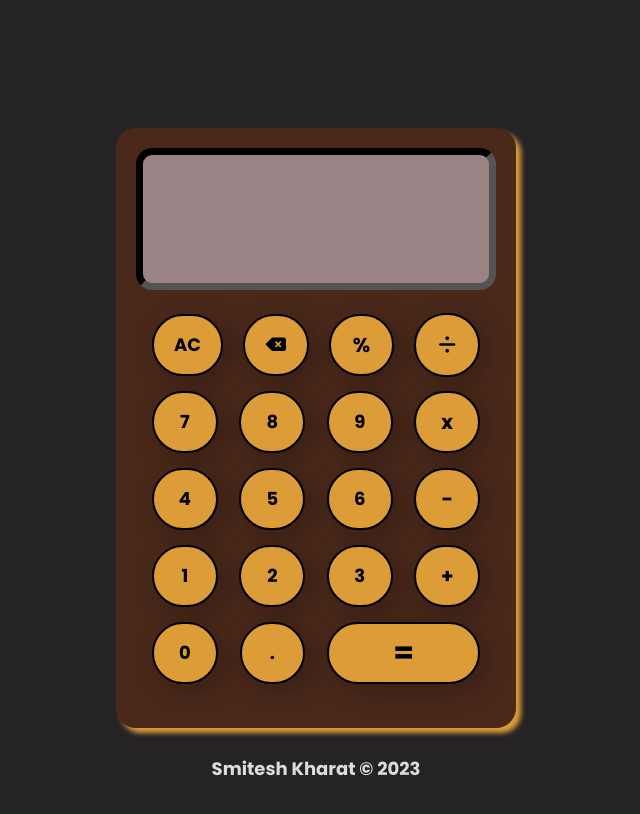
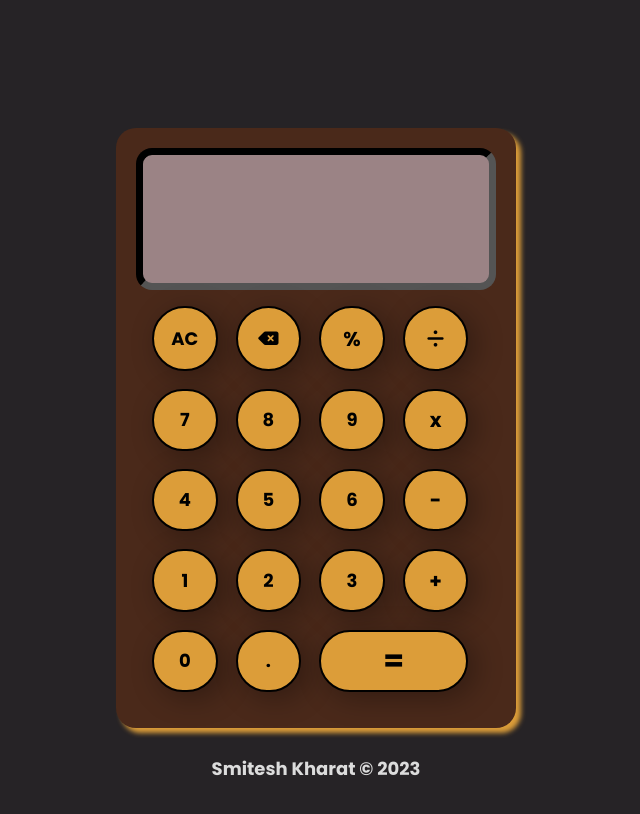
Before and after one commit to enigma9119/calculator, a plain HTML site: page index.html in a window 1280 px wide. Shown: the whole page, without its empty margins (324-964 px from the left). Drawn offline with Linux system fonts and the light colour scheme.

Commit message:
Align text in the display & simplify button layout
Center align display text and enlarge its font size. Remove row class
from the HTML and use flex-wrap instead to align the buttons.

```diff
--- a/index.html
+++ b/index.html
@@ -21,7 +21,6 @@
     <div class="container">
       <div class="display"></div>
       <div class="buttons">
-        <div class="row">
         <button class="clear-button">AC</button>
         <button class="clear-button">
           <i class="fa-solid fa-delete-left"></i>
@@ -30,32 +29,27 @@
         <button class="operator-button">
           <i class="fa-solid fa-divide"></i>
         </button>
-        </div>
-        <div class="row">
+
         <button>7</button>
         <button>8</button>
         <button>9</button>
         <button class="operator-button">x</button>
-        </div>
-        <div class="row">
+
         <button>4</button>
         <button>5</button>
         <button>6</button>
         <button class="operator-button">-</button>
-        </div>
-        <div class="row">
+
         <button>1</button>
         <button>2</button>
         <button>3</button>
         <button class="operator-button">+</button>
-        </div>
-        <div class="row small">
+
         <button>0</button>
         <button>.</button>
         <button class="equal-button">=</button>
       </div>
     </div>
-    </div>
     <footer>Smitesh Kharat © 2023</footer>
   </body>
 </html>
--- a/styles.css
+++ b/styles.css
@@ -30,7 +30,6 @@ body {
   height: 600px;
   display: flex;
   flex-direction: column;
-  justify-content: space-between;
   border-radius: 20px;
   box-shadow: 5px 5px 5px #dc9d39;
   background-color: #4a291a;
@@ -39,39 +38,31 @@ body {
 
 .display {
   flex: 1;
+  display: flex;
+  font-size: 30px;
   border: 7px inset black;
-  padding: 16px;
   border-radius: 16px;
   background-color: #9b8385;
+  justify-content: center;
+  align-items: center;
+  padding: 16px;
 }
 
 .buttons {
   flex: 4;
   display: flex;
-  flex-direction: column;
-  justify-content: space-between;
+  flex-wrap: wrap;
+  gap: 18px;
   padding: 16px;
 }
 
-.row {
-  flex: 1;
-  display: flex;
-  justify-content: space-between;
-  align-items: center;
-}
-
-.small {
-  gap: 22px;
-}
-
 button {
-  flex-basis: 20%;
+  width: 20%;
   border: 2px solid black;
   border-radius: 60px;
   background-color: #dc9d39;
-  box-shadow: 7px 6px 28px 1px rgba(0, 0, 0, 0.24);
+  box-shadow: 7px 6px 28px 1px rgba(0, 0, 0, 0.3);
   transition: 0.2s all;
-  padding: 20px;
 }
 
 button:hover {
@@ -90,6 +81,7 @@ button:active {
 .equal-button {
   flex: 1;
   font-size: 30px;
+  margin-right: 12px;
 }
 
 .operator-button:hover {
```
Lines whose indentation alone changed are shown as unchanged.
